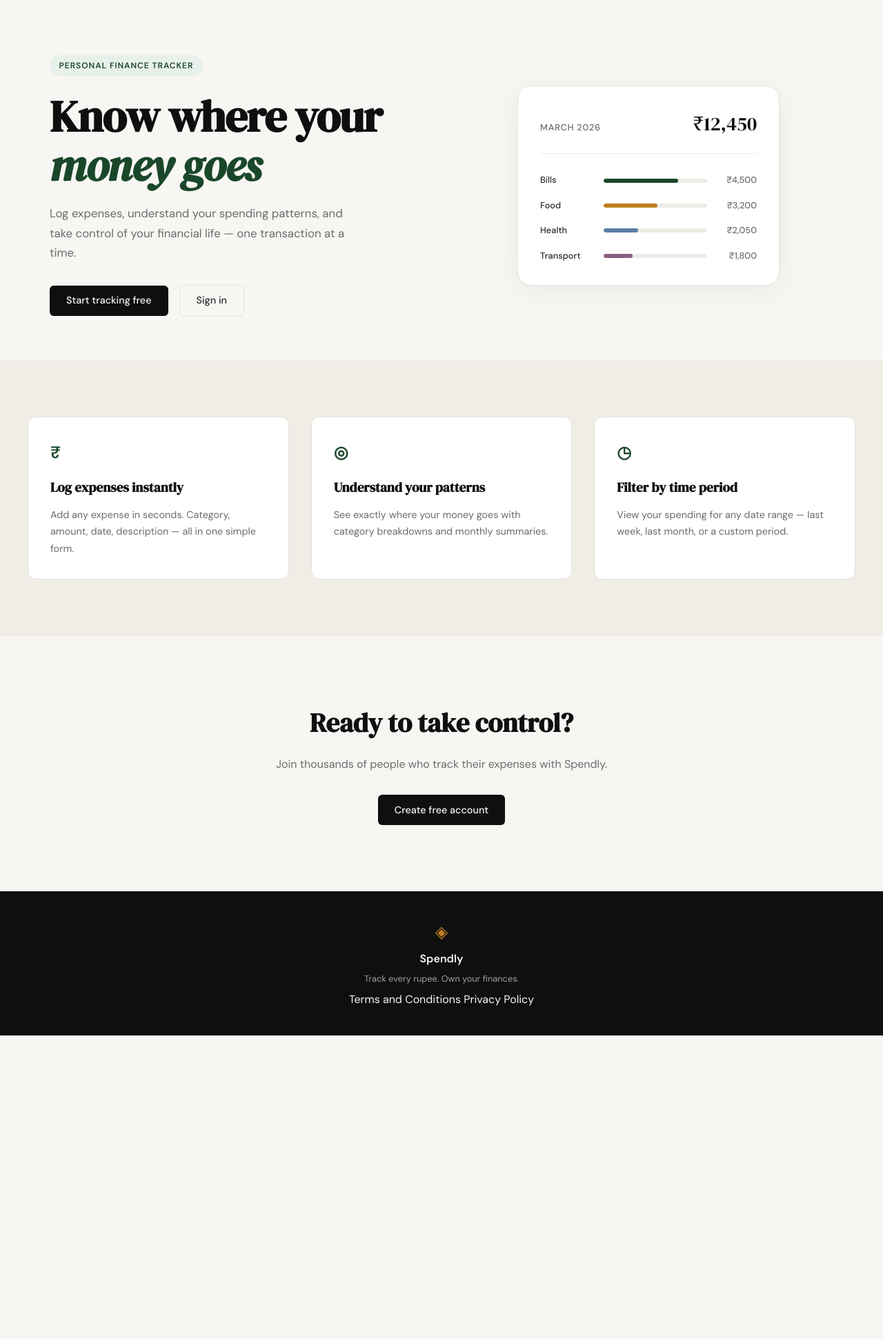
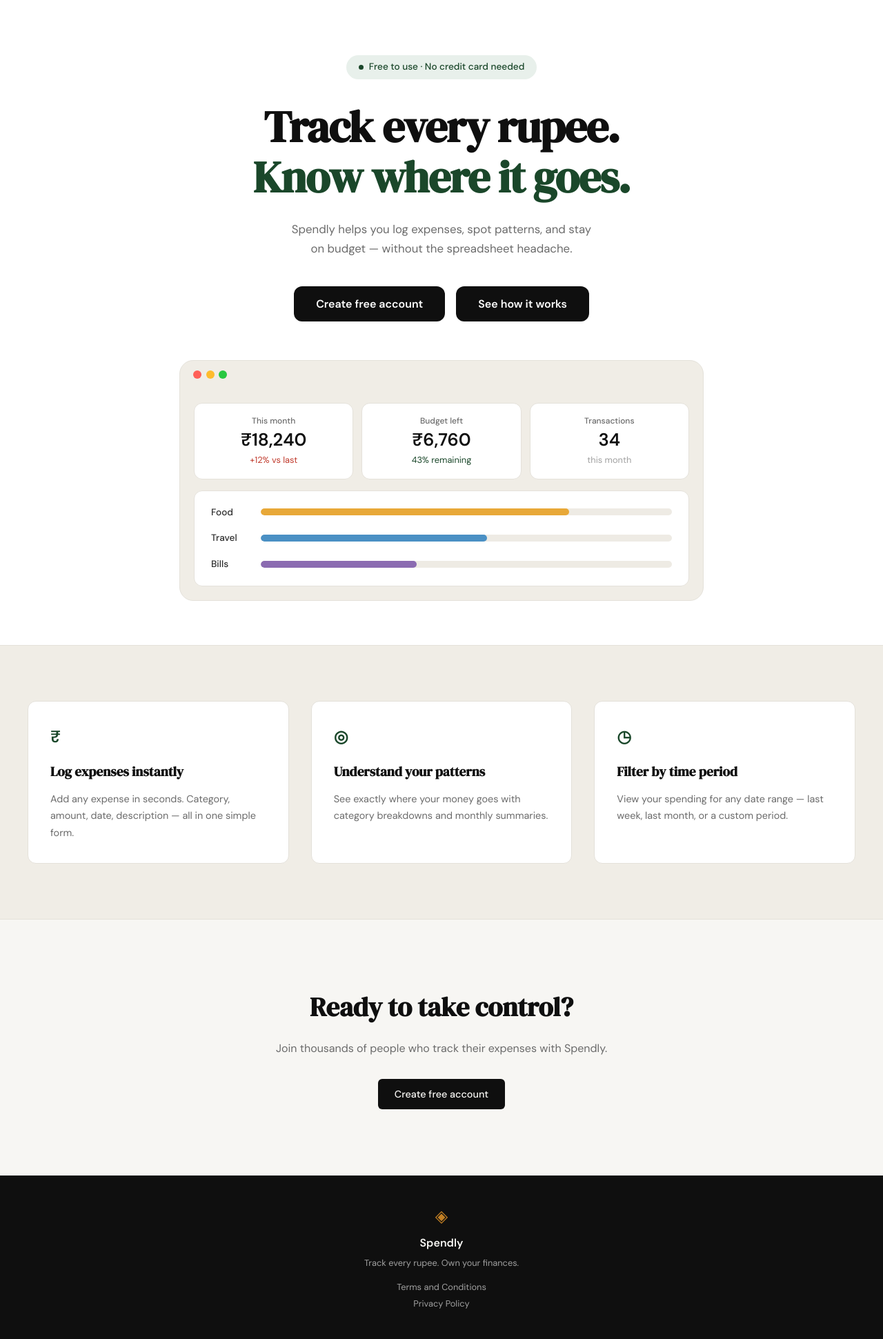
Before and after one commit to sourav664/expense-tracker, a Flask app: page / in a window 1280 px wide. Shown: the part 61-2002 px from the top of the page at 69% size. Before the commit the page ends 1562 px from the top, so only its background shows below. Run offline with Flask 3, Linux system fonts and the light colour scheme.

Commit message:
Change the layout of landing page

```diff
--- a/app.py
+++ b/app.py
@@ -25,6 +25,11 @@ def login():
 @app.route("/terms")
 def terms():
     return render_template("terms.html")
+
+
+@app.route("/privacy")
+def privacy():
+    return render_template("privacy.html")
 
 
 # ------------------------------------------------------------------ #
--- /dev/null
+++ b/static/css/landing.css
@@ -0,0 +1,280 @@
+/* ------------------------------------------------------------------ */
+/* Hero v2 — centered single-column layout                            */
+/* ------------------------------------------------------------------ */
+
+/* Override the base hero grid for this layout */
+.hero-v2 {
+    padding: 5rem 2rem 4rem;
+    background: #ffffff;
+}
+
+.hero-v2-inner {
+    max-width: 760px;
+    margin: 0 auto;
+    display: flex;
+    flex-direction: column;
+    align-items: center;
+    text-align: center;
+}
+
+/* Badge */
+.hero-v2-badge {
+    display: inline-flex;
+    align-items: center;
+    gap: 0.5rem;
+    background: var(--accent-light);
+    color: var(--accent);
+    font-size: 0.85rem;
+    font-weight: 500;
+    padding: 0.4rem 1.1rem;
+    border-radius: 999px;
+    margin-bottom: 2rem;
+}
+
+.hero-v2-dot {
+    width: 7px;
+    height: 7px;
+    border-radius: 50%;
+    background: var(--accent);
+    flex-shrink: 0;
+}
+
+/* Heading */
+.hero-v2-title {
+    font-family: var(--font-display);
+    font-size: clamp(2.5rem, 6vw, 4rem);
+    line-height: 1.15;
+    letter-spacing: -0.02em;
+    color: var(--ink);
+    margin-bottom: 1.5rem;
+}
+
+.hero-v2-title-accent {
+    color: var(--accent);
+}
+
+/* Subtitle */
+.hero-v2-subtitle {
+    font-size: 1.05rem;
+    color: var(--ink-muted);
+    line-height: 1.7;
+    margin-bottom: 2.5rem;
+}
+
+/* Buttons */
+.hero-v2-actions {
+    display: flex;
+    gap: 1rem;
+    justify-content: center;
+    margin-bottom: 3.5rem;
+    flex-wrap: wrap;
+}
+
+.hero-v2-btn {
+    display: inline-block;
+    background: var(--ink);
+    color: #ffffff;
+    padding: 0.8rem 2rem;
+    border-radius: var(--radius-md);
+    font-family: var(--font-body);
+    font-size: 1rem;
+    font-weight: 600;
+    text-decoration: none;
+    transition: background 0.2s;
+}
+
+.hero-v2-btn:hover {
+    background: var(--accent);
+}
+
+/* Browser mock */
+.hero-v2-mock {
+    width: 100%;
+    max-width: 760px;
+}
+
+.mock-browser {
+    background: #f0ede6;
+    border-radius: var(--radius-lg);
+    overflow: hidden;
+    border: 1px solid var(--border);
+}
+
+.mock-browser-bar {
+    display: flex;
+    align-items: center;
+    gap: 0.4rem;
+    padding: 0.9rem 1.2rem;
+}
+
+.mock-dot {
+    width: 12px;
+    height: 12px;
+    border-radius: 50%;
+    flex-shrink: 0;
+}
+
+.mock-dot-red    { background: #ff5f57; }
+.mock-dot-yellow { background: #febc2e; }
+.mock-dot-green  { background: #28c840; }
+
+.mock-browser-body {
+    padding: 1.25rem;
+    display: flex;
+    flex-direction: column;
+    gap: 1rem;
+}
+
+/* Stat cards row */
+.mock-stats {
+    display: grid;
+    grid-template-columns: repeat(3, 1fr);
+    gap: 0.75rem;
+}
+
+.mock-stat-card {
+    background: #ffffff;
+    border: 1px solid var(--border);
+    border-radius: var(--radius-md);
+    padding: 1rem 1.25rem;
+    display: flex;
+    flex-direction: column;
+    gap: 0.2rem;
+}
+
+.mock-stat-label {
+    font-size: 0.75rem;
+    color: var(--ink-muted);
+    font-weight: 500;
+}
+
+.mock-stat-value {
+    font-size: 1.6rem;
+    font-weight: 600;
+    color: var(--ink);
+    line-height: 1.2;
+}
+
+.mock-stat-sub {
+    font-size: 0.8rem;
+    color: var(--ink-faint);
+}
+
+.mock-stat-sub--danger  { color: #c0392b; }
+.mock-stat-sub--success { color: var(--accent); }
+
+/* Category bars */
+.mock-cats {
+    background: #ffffff;
+    border: 1px solid var(--border);
+    border-radius: var(--radius-md);
+    padding: 1.25rem 1.5rem;
+    display: flex;
+    flex-direction: column;
+    gap: 1rem;
+}
+
+.mock-cat-row {
+    display: grid;
+    grid-template-columns: 56px 1fr;
+    align-items: center;
+    gap: 1rem;
+}
+
+.mock-cat-label {
+    font-size: 0.85rem;
+    font-weight: 500;
+    color: var(--ink-soft);
+    text-align: left;
+}
+
+.mock-cat-track {
+    height: 10px;
+    background: var(--border-soft);
+    border-radius: 999px;
+    overflow: hidden;
+}
+
+.mock-cat-bar {
+    height: 100%;
+    border-radius: 999px;
+}
+
+.mock-cat-bar--orange { background: #e8a838; }
+.mock-cat-bar--blue   { background: #4a90c4; }
+.mock-cat-bar--purple { background: #8b6bb1; }
+
+/* ------------------------------------------------------------------ */
+/* Demo modal                                                          */
+/* ------------------------------------------------------------------ */
+
+.modal-overlay {
+    display: none;
+    position: fixed;
+    inset: 0;
+    background: rgba(0, 0, 0, 0.7);
+    z-index: 200;
+    align-items: center;
+    justify-content: center;
+    padding: 1.5rem;
+}
+
+.modal-overlay.is-open {
+    display: flex;
+}
+
+.modal-box {
+    position: relative;
+    background: #000;
+    border-radius: var(--radius-lg);
+    width: 100%;
+    max-width: 860px;
+    box-shadow: 0 24px 80px rgba(0, 0, 0, 0.5);
+}
+
+.modal-close {
+    position: absolute;
+    top: -2.5rem;
+    right: 0;
+    background: transparent;
+    border: none;
+    color: #ffffff;
+    font-size: 2rem;
+    line-height: 1;
+    cursor: pointer;
+    padding: 0.25rem 0.5rem;
+    opacity: 0.8;
+    transition: opacity 0.15s;
+}
+
+.modal-close:hover { opacity: 1; }
+
+.modal-video-wrapper {
+    position: relative;
+    padding-bottom: 56.25%; /* 16:9 */
+    height: 0;
+    overflow: hidden;
+    border-radius: var(--radius-lg);
+}
+
+.modal-video-wrapper iframe {
+    position: absolute;
+    inset: 0;
+    width: 100%;
+    height: 100%;
+    border-radius: var(--radius-lg);
+}
+
+/* ------------------------------------------------------------------ */
+/* Responsive                                                          */
+/* ------------------------------------------------------------------ */
+
+@media (max-width: 600px) {
+    .mock-stats {
+        grid-template-columns: 1fr;
+    }
+
+    .hero-v2-subtitle br {
+        display: none;
+    }
+}
--- a/static/css/style.css
+++ b/static/css/style.css
@@ -507,6 +507,23 @@ a { color: inherit; text-decoration: none; }
     color: var(--ink-faint);
 }
 
+.footer-links {
+    display: flex;
+    flex-direction: column;
+    gap: 0.25rem;
+    margin-top: 0.5rem;
+}
+
+.footer-links a {
+    font-size: 0.8rem;
+    color: var(--ink-faint);
+    transition: color 0.2s;
+}
+
+.footer-links a:hover {
+    color: var(--paper);
+}
+
 /* ------------------------------------------------------------------ */
 /* Terms page                                                          */
 /* ------------------------------------------------------------------ */
--- a/templates/base.html
+++ b/templates/base.html
@@ -34,10 +34,12 @@
             <span class="brand-icon">◈</span>
             <span class="footer-name">Spendly</span>
             <p class="footer-copy">Track every rupee. Own your finances.</p>
+
             <div class="footer-links">
                 <a href="{{ url_for('terms') }}">Terms and Conditions</a>
-                <a href="#">Privacy Policy</a>
+                <a href="{{ url_for('privacy') }}">Privacy Policy</a>
             </div>
+
         </div>
     </footer>
 
--- a/templates/landing.html
+++ b/templates/landing.html
@@ -2,62 +2,82 @@
 
 {% block title %}Spendly — Track Every Rupee{% endblock %}
 
+{% block head %}<link rel="stylesheet" href="{{ url_for('static', filename='css/landing.css') }}">{% endblock %}
+
 {% block content %}
 
-<section class="hero">
-    <div class="hero-inner">
-        <div class="hero-badge">Personal Finance Tracker</div>
-        <h1 class="hero-title">
-            Know where your<br>
-            <em>money goes</em>
+<section class="hero-v2">
+    <div class="hero-v2-inner">
+
+        <div class="hero-v2-badge">
+            <span class="hero-v2-dot"></span>
+            Free to use · No credit card needed
+        </div>
+
+        <h1 class="hero-v2-title">
+            Track every rupee.<br>
+            <span class="hero-v2-title-accent">Know where it goes.</span>
         </h1>
-        <p class="hero-subtitle">
-            Log expenses, understand your spending patterns,
-            and take control of your financial life —
-            one transaction at a time.
+
+        <p class="hero-v2-subtitle">
+            Spendly helps you log expenses, spot patterns, and stay<br>
+            on budget — without the spreadsheet headache.
         </p>
-        <div class="hero-actions">
-            <a href="{{ url_for('register') }}" class="btn-primary">Start tracking free</a>
-            <a href="{{ url_for('login') }}" class="btn-ghost">Sign in</a>
+
+        <div class="hero-v2-actions">
+            <a href="{{ url_for('register') }}" class="hero-v2-btn">Create free account</a>
+            <a href="#" id="open-demo-modal" class="hero-v2-btn">See how it works</a>
         </div>
-    </div>
-    <div class="hero-visual">
-        <div class="mock-card">
-            <div class="mock-card-header">
-                <span class="mock-label">March 2026</span>
-                <span class="mock-total">₹12,450</span>
-            </div>
-            <div class="mock-bars">
-                <div class="mock-bar-row">
-                    <span class="mock-cat">Bills</span>
-                    <div class="mock-bar-track">
-                        <div class="mock-bar" style="width: 72%"></div>
+
+        <div class="hero-v2-mock">
+            <div class="mock-browser">
+                <div class="mock-browser-bar">
+                    <span class="mock-dot mock-dot-red"></span>
+                    <span class="mock-dot mock-dot-yellow"></span>
+                    <span class="mock-dot mock-dot-green"></span>
+                </div>
+                <div class="mock-browser-body">
+                    <div class="mock-stats">
+                        <div class="mock-stat-card">
+                            <span class="mock-stat-label">This month</span>
+                            <span class="mock-stat-value">₹18,240</span>
+                            <span class="mock-stat-sub mock-stat-sub--danger">+12% vs last</span>
+                        </div>
+                        <div class="mock-stat-card">
+                            <span class="mock-stat-label">Budget left</span>
+                            <span class="mock-stat-value">₹6,760</span>
+                            <span class="mock-stat-sub mock-stat-sub--success">43% remaining</span>
+                        </div>
+                        <div class="mock-stat-card">
+                            <span class="mock-stat-label">Transactions</span>
+                            <span class="mock-stat-value">34</span>
+                            <span class="mock-stat-sub">this month</span>
+                        </div>
                     </div>
-                    <span class="mock-amt">₹4,500</span>
-                </div>
-                <div class="mock-bar-row">
-                    <span class="mock-cat">Food</span>
-                    <div class="mock-bar-track">
-                        <div class="mock-bar mock-bar-2" style="width: 52%"></div>
+                    <div class="mock-cats">
+                        <div class="mock-cat-row">
+                            <span class="mock-cat-label">Food</span>
+                            <div class="mock-cat-track">
+                                <div class="mock-cat-bar mock-cat-bar--orange" style="width: 75%"></div>
+                            </div>
+                        </div>
+                        <div class="mock-cat-row">
+                            <span class="mock-cat-label">Travel</span>
+                            <div class="mock-cat-track">
+                                <div class="mock-cat-bar mock-cat-bar--blue" style="width: 55%"></div>
+                            </div>
+                        </div>
+                        <div class="mock-cat-row">
+                            <span class="mock-cat-label">Bills</span>
+                            <div class="mock-cat-track">
+                                <div class="mock-cat-bar mock-cat-bar--purple" style="width: 38%"></div>
+                            </div>
+                        </div>
                     </div>
-                    <span class="mock-amt">₹3,200</span>
-                </div>
-                <div class="mock-bar-row">
-                    <span class="mock-cat">Health</span>
-                    <div class="mock-bar-track">
-                        <div class="mock-bar mock-bar-3" style="width: 33%"></div>
-                    </div>
-                    <span class="mock-amt">₹2,050</span>
-                </div>
-                <div class="mock-bar-row">
-                    <span class="mock-cat">Transport</span>
-                    <div class="mock-bar-track">
-                        <div class="mock-bar mock-bar-4" style="width: 28%"></div>
-                    </div>
-                    <span class="mock-amt">₹1,800</span>
                 </div>
             </div>
         </div>
+
     </div>
 </section>
 
@@ -89,4 +109,62 @@
     </div>
 </section>
 
+<!-- Demo modal -->
+<div id="demo-modal" class="modal-overlay" aria-hidden="true">
+    <div class="modal-box">
+        <button class="modal-close" id="close-demo-modal" aria-label="Close">&times;</button>
+        <div class="modal-video-wrapper">
+            <iframe
+                id="demo-iframe"
+                src=""
+                data-src="https://www.youtube.com/embed/dQw4w9WgXcQ?enablejsapi=1"
+                title="Spendly demo"
+                frameborder="0"
+                allow="accelerometer; autoplay; clipboard-write; encrypted-media; gyroscope; picture-in-picture"
+                allowfullscreen>
+            </iframe>
+        </div>
+    </div>
+</div>
+
 {% endblock %}
+
+{% block scripts %}
+<script>
+(function () {
+    const modal    = document.getElementById('demo-modal');
+    const iframe   = document.getElementById('demo-iframe');
+    const openBtn  = document.getElementById('open-demo-modal');
+    const closeBtn = document.getElementById('close-demo-modal');
+
+    function openModal() {
+        iframe.src = iframe.dataset.src;
+        modal.setAttribute('aria-hidden', 'false');
+        modal.classList.add('is-open');
+        document.body.style.overflow = 'hidden';
+    }
+
+    function closeModal() {
+        iframe.src = '';
+        modal.setAttribute('aria-hidden', 'true');
+        modal.classList.remove('is-open');
+        document.body.style.overflow = '';
+    }
+
+    openBtn.addEventListener('click', function (e) {
+        e.preventDefault();
+        openModal();
+    });
+
+    closeBtn.addEventListener('click', closeModal);
+
+    modal.addEventListener('click', function (e) {
+        if (e.target === modal) closeModal();
+    });
+
+    document.addEventListener('keydown', function (e) {
+        if (e.key === 'Escape' && modal.classList.contains('is-open')) closeModal();
+    });
+}());
+</script>
+{% endblock %}
```
Also changed, not shown: templates/privacy.html (added, +27 -0 lines).
